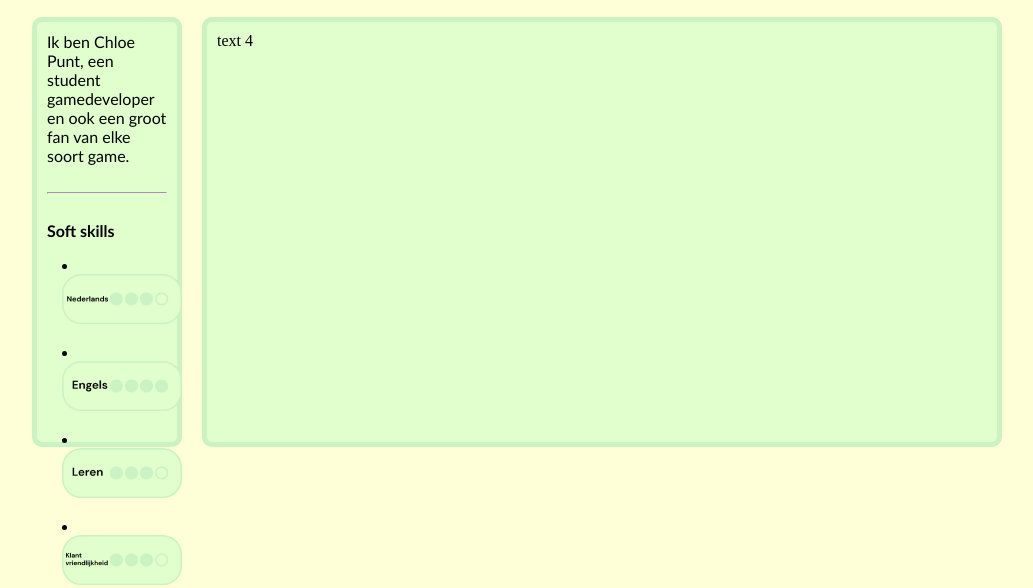
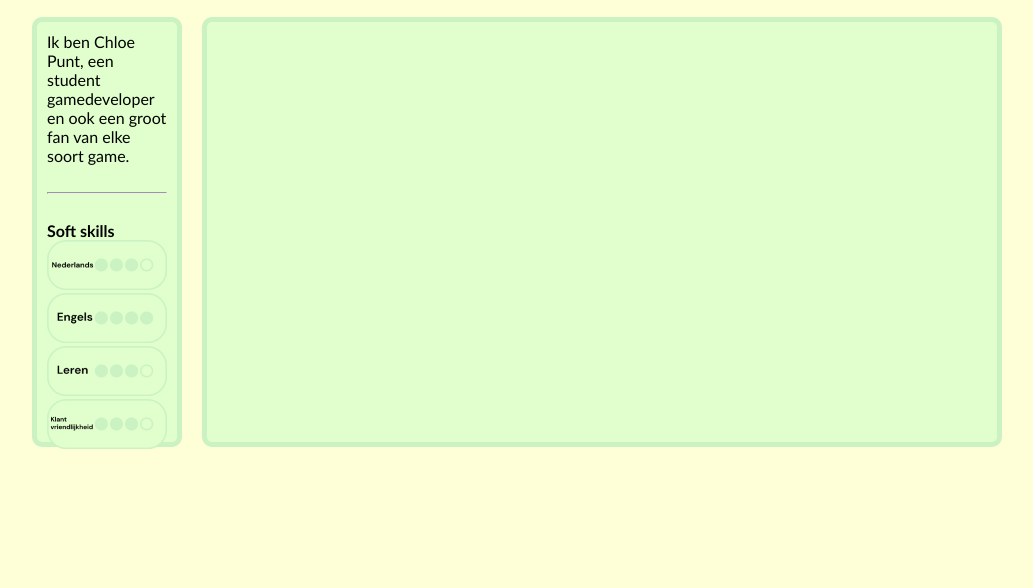
Before and after one commit to Muqkii/L2P1-cvjam, a plain HTML site: page index.html in a window 1280 px wide. Shown: the part 221-809 px from the top of the page, without its empty margins (123-1156 px from the left). Drawn offline with Linux system fonts and the light colour scheme.

Commit message:
idk lets tr y something

```diff
--- a/index.html
+++ b/index.html
@@ -26,8 +26,14 @@
             <li><img src="Nederlands.png" alt="Nederlands"></li>
             <li><img src="Engels.png" alt="Engels"></li>
             <li><img src="Leren.png" alt="Leren"></li>
-            <li><img src="Klant vriendelijkheid.png" alt="Klant vriendelijkheid"></li></div>
-        <div class = "grid-item grid-item-4">text 4</div>
+            <li><img src="Klant vriendelijkheid.png" alt="Klant vriendelijkheid"></li>
+        </div>
+        <div class = "grid-item grid-item-4">
+            <div class="body-item body-item-1"></div>
+            <div class="body-item body-item-2"></div>
+            <div class="body-item body-item-3"></div>
+            <div class="body-item body-item-4"></div>
+        </div>
     </div>
 
 </body>
--- a/mystyle.css
+++ b/mystyle.css
@@ -10,7 +10,7 @@ body{
   height: 720px;
   grid-template-areas:
     "picture topbar"
-    "sidebar body"
+    "sidebar body";
 }
 
 .image1{
@@ -92,7 +92,9 @@ body{
   height: 400px;
 
   li{
-    margin: 15px;
+    list-style-type:none;
+    margin: 0;
+    padding: 0;
   }
 }
 
@@ -103,6 +105,28 @@ body{
   padding: 10px;
   border-radius: 10px;
   height: 400px;
+  display: grid;
+  grid-template-columns: 555px 235px;
+  grid-gap: 10px;
+  grid-template-areas:
+    "mainbody skills"
+    "contact skills";
+
+  .body-item{
+
+  }
+
+  .body-item-1{
+    grid-area: mainbody;
+  }
+
+  .body-item-2{
+    grid-area:  skills;
+  }
+
+  .body-item-3{
+    grid-area: contact;
+  }
 }
 
 .bold{
```
